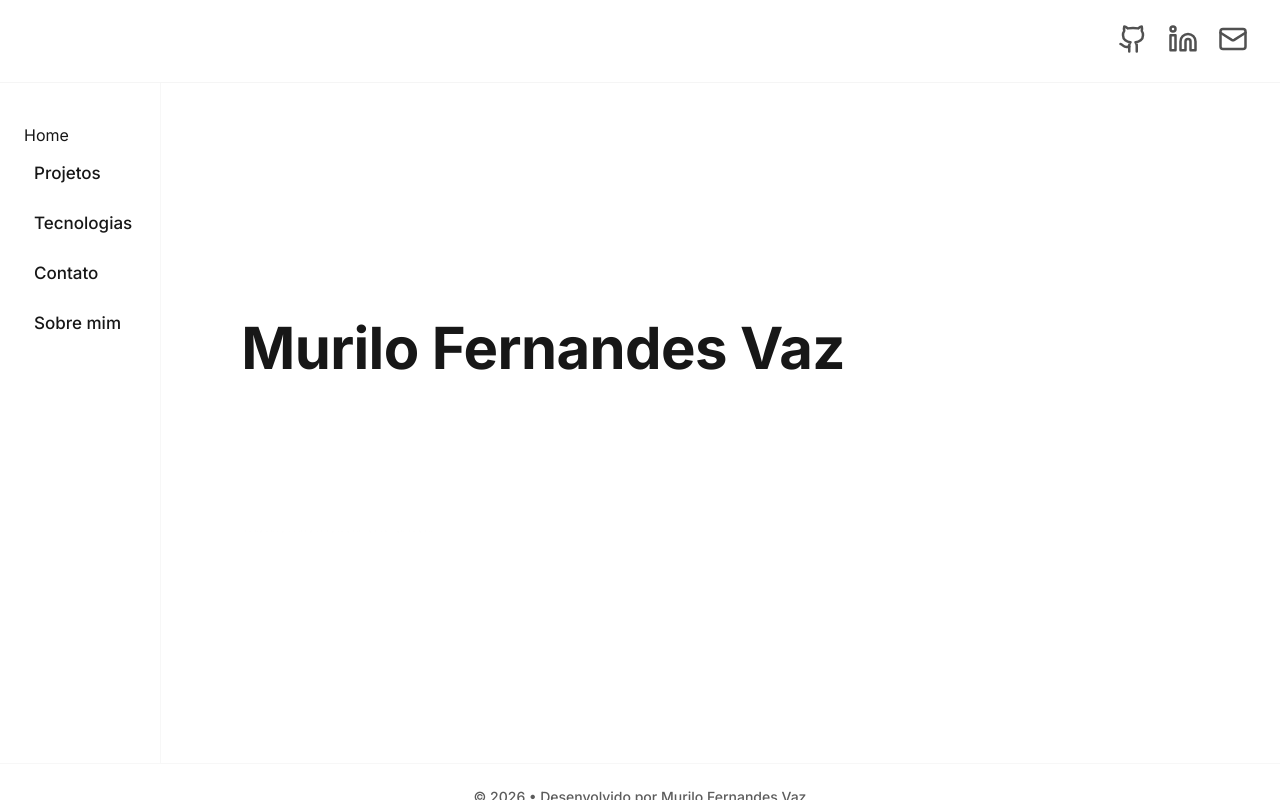
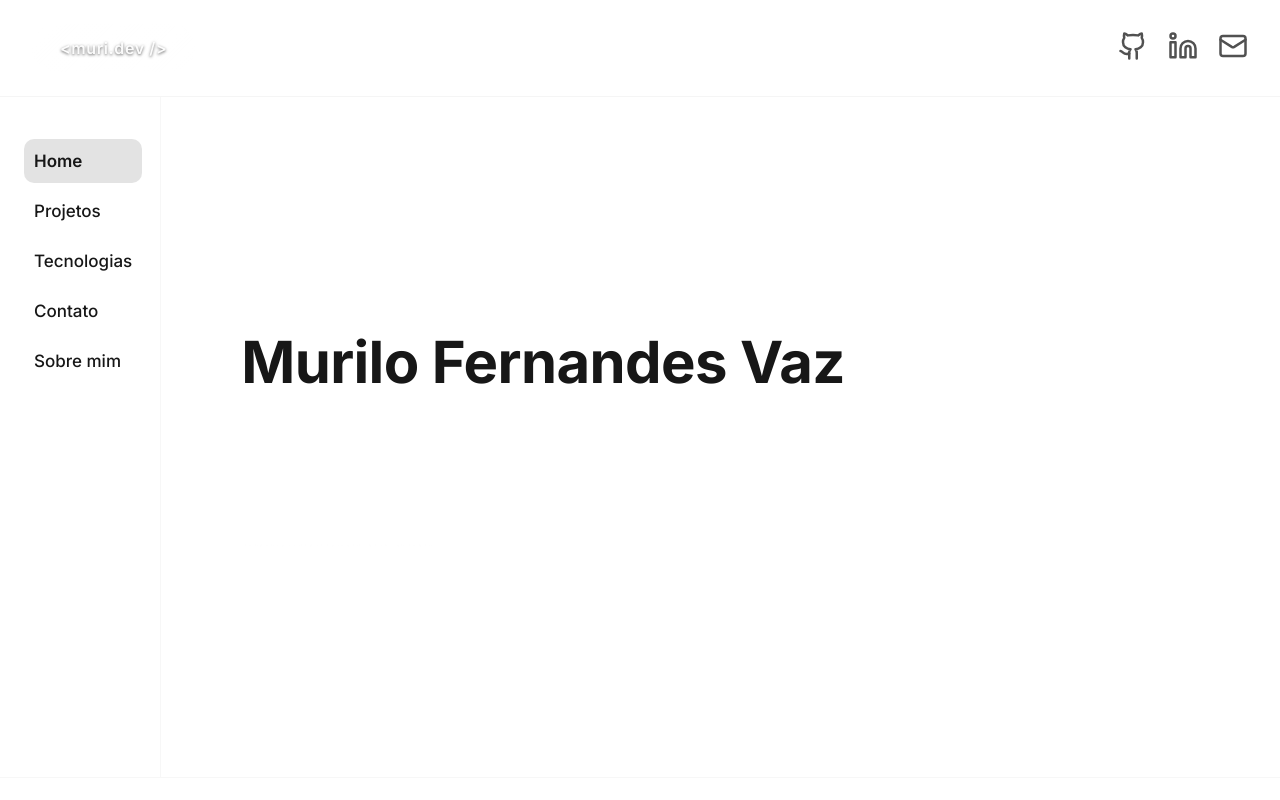
Before and after one commit to murilofernandes1/Portf-lio, a Next.js app: page / in a window 1280 px wide. Built offline with nearby package versions, Linux system fonts and the light colour scheme.

Commit message:
ui/fix: moved home button of header to nav and added a new "logo" on header

```diff
--- a/src/app/contact/page.module.css
+++ b/src/app/contact/page.module.css
@@ -23,8 +23,8 @@
   line-height: 60px;
   letter-spacing: -0.5px;
   color: var(--text-primary);
-  opacity: 0;
-  animation: fadeUp 0.6s ease-out forwards;
+  margin-bottom: 10px;
+  animation-delay: 0s;
 }
 
 .intro {
--- a/src/components/header/header.module.css
+++ b/src/components/header/header.module.css
@@ -56,6 +56,47 @@
 .nav:hover {
   cursor: pointer;
 }
+.glass {
+  padding: 14px 28px;
+  border-radius: 999px;
+
+  background: linear-gradient(
+    135deg,
+    rgba(255, 255, 255, 0.28),
+    rgba(255, 255, 255, 0.06)
+  );
+
+  backdrop-filter: blur(16px);
+  -webkit-backdrop-filter: blur(16px);
+
+  transition:
+    transform 0.2s ease,
+    box-shadow 0.2s ease;
+
+  display: inline-flex;
+  align-items: center;
+  justify-content: center;
+}
+.glass:hover {
+  transform: translateY(-1px);
+  box-shadow:
+    inset 0 1px 1px rgba(255, 255, 255, 0.4),
+    0 12px 40px rgba(0, 0, 0, 0.55);
+}
+
+.glassText {
+  font-family: "Inter", "Segoe UI", sans-serif;
+  font-size: 1rem;
+  font-weight: 600;
+
+  color: rgba(255, 255, 255, 0.95);
+
+  letter-spacing: 0.6px;
+  text-shadow: 0 1px 3px rgba(0, 0, 0, 0.6);
+
+  user-select: none;
+}
+
 @media (max-width: 900px) {
   .icon {
     width: 25px;
--- a/src/components/header/header.tsx
+++ b/src/components/header/header.tsx
@@ -16,6 +16,11 @@ export default function Header() {
           <button className={styles.nav} onClick={() => setNavOpen(!navOpen)}>
             <Menu className={styles.icon} />
           </button>
+          <Link href={"/"}>
+            <div className={styles.glass}>
+              <p className={styles.glassText}>&lt;muri.dev /&gt;</p>
+            </div>
+          </Link>
         </div>
 
         {navOpen && <MobileNavbar navOpen={navOpen} setNavOpen={setNavOpen} />}
--- a/src/components/left-navbar/navbar.tsx
+++ b/src/components/left-navbar/navbar.tsx
@@ -10,7 +10,10 @@ export default function NavBar() {
   return (
     <div className={styles.container}>
       <div className={styles.navbar}>
-        <Link href="/" scroll className={styles.name}>
+        <Link
+          href="/"
+          className={`${styles.page} ${pathname === "/" ? styles.active : ""}`}
+        >
           Home
         </Link>
         <Link
--- a/src/components/mobile-navbar/mobile-navbar.tsx
+++ b/src/components/mobile-navbar/mobile-navbar.tsx
@@ -23,6 +23,13 @@ export default function MobileNavbar({
       />
       <nav className={`${styles.container} ${navOpen ? styles.open : ""}`}>
         <div className={styles.navbar}>
+          <Link
+            href="/"
+            className={`${styles.page} ${pathname === "/home" ? styles.active : ""}`}
+            onClick={() => setNavOpen(false)}
+          >
+            Home
+          </Link>
           <Link
             href="/projects"
             className={`${styles.page} ${pathname === "/projects" ? styles.active : ""}`}
```
